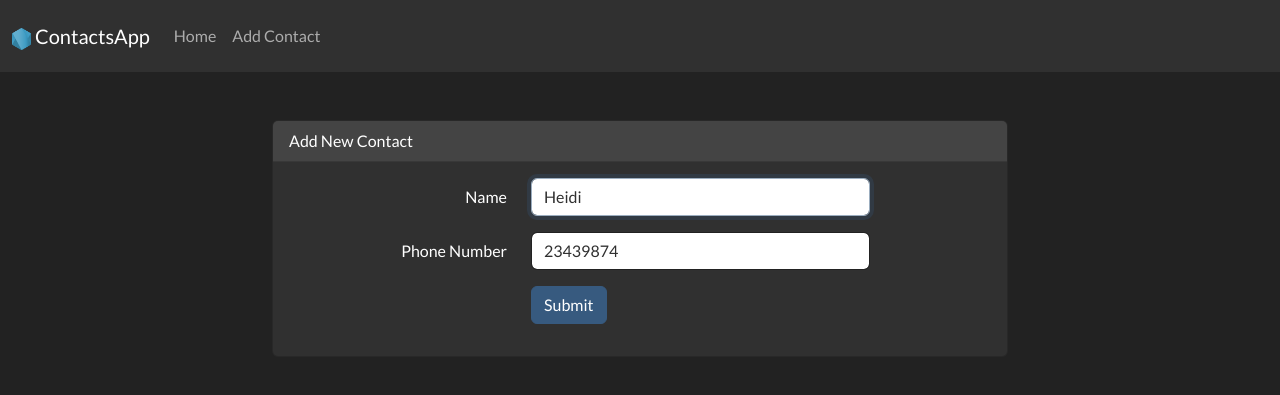
After one commit to GreenyHat/PHPDiwesLab, a PHP site: page /contacts-app/edit.php?id=1 in a window 1280 px wide. The commit adds this page. Shown: the top 395 px of the page. Run offline with PHP 8.4, Linux system fonts and the light colour scheme; data comes from the database, SQL or seed files in the repository; some libraries are stand-ins or nearby versions.

Commit message:
update-working

```diff
--- /dev/null
+++ b/edit.php
@@ -0,0 +1,124 @@
+<?php
+require "database.php";
+
+$id = $_GET["id"];
+$statement = $conn->prepare("SELECT * FROM contacts WHERE id = :id LIMIT 1");
+$statement->execute([":id" => $id]);
+
+if ($statement->rowCount() == 0) {
+  http_response_code(404);
+  echo ("HTTP 404 NOT FOUND");
+  return;
+}
+$contact = $statement->fetch(PDO::FETCH_ASSOC);
+
+$error = null;
+
+if ($_SERVER["REQUEST_METHOD"] == "POST") {
+  if (empty($_POST["name"]) || empty($_POST["phone_number"])) {
+    $error = "Please fill all the fields."; //poner en rojo
+  } else if (strlen(($_POST["phone_number"])) < 9) {
+    $error = "Please, enter a valid number.";
+  } else {
+    $name = $_POST["name"];
+    $phoneNumber = $_POST["phone_number"];
+
+    $statement = $conn->prepare("UPDATE contacts SET name = :name, phone_number= :phone_number WHERE id = :id");
+    $statement->execute([
+      ":id" => $id,
+      ":name" => $_POST["name"],
+      ":phone_number" => $_POST["phone_number"],
+
+    ]);
+
+    header("Location: index.php");
+  }
+}
+?>
+<!DOCTYPE html>
+<html lang="en">
+
+<head>
+  <meta charset="UTF-8">
+  <meta name="viewport" content="width=device-width, initial-scale=1.0">
+  <!-- Bootstrap -->
+  <link rel="stylesheet" href="https://cdnjs.cloudflare.com/ajax/libs/bootswatch/5.3.3/darkly/bootstrap.min.css" integrity="sha512-HDszXqSUU0om4Yj5dZOUNmtwXGWDa5ppESlX98yzbBS+z+3HQ8a/7kcdI1dv+jKq+1V5b01eYurE7+yFjw6Rdg==" crossorigin="anonymous" referrerpolicy="no-referrer" />
+
+  <script defer src="https://cdn.jsdelivr.net/npm/bootstrap@5.3.2/dist/js/bootstrap.bundle.min.js" integrity="sha384-C6RzsynM9kWDrMNeT87bh95OGNyZPhcTNXj1NW7RuBCsyN/o0jlpcV8Qyq46cDfL" crossorigin="anonymous"></script>
+  <!--El defer que se pone en el script es un atributo de la etiqueta para que cargue antes de que cargue la pagina, en este caso-->
+
+  <!-- Static Content -->
+  <link rel="stylesheet" href="./static/css/index.css" />
+
+  <title>Contacts App</title>
+</head>
+
+<body>
+  <nav class="navbar navbar-expand-lg navbar-dark bg-dark">
+    <div class="container-fluid">
+      <a class="navbar-brand font-weight-bold" href="#">
+        <img class="mr-2" src="./static/img/logo.png" />
+        ContactsApp
+      </a>
+      <button class="navbar-toggler" type="button" data-bs-toggle="collapse" data-bs-target="#navbarNav" aria-controls="navbarNav" aria-expanded="false" aria-label="Toggle navigation">
+        <span class="navbar-toggler-icon"></span>
+      </button>
+      <div class="collapse navbar-collapse" id="navbarNav">
+        <ul class="navbar-nav">
+          <li class="nav-item">
+            <a class="nav-link" href="./index.php">Home</a>
+          </li>
+          <li class="nav-item">
+            <a class="nav-link" href="/contacts-app/add.php">Add Contact</a>
+          </li>
+        </ul>
+      </div>
+    </div>
+  </nav>
+
+  <main>
+    <div class="container pt-5">
+      <div class="row justify-content-center">
+        <div class="col-md-8">
+          <div class="card">
+            <div class="card-header">Add New Contact</div>
+            <div class="card-body">
+              <!-- ||||||||||||||||||||||||||||||||||||||||||||||||||||||||||ANALIZA ESTA SINTXIS -->
+              <?php if ($error) : ?>
+                <p class="text-danger">
+                  <?= $error ?>
+                </p>
+              <?php endif ?>
+              <!-- ||||||||||||||||||||||||||||||||||||||||||||||||||||||||||||||||||||||||||||||| -->
+              <form method="POST" action="edit.php?id=<?= $contact["id"] ?>"> <!-- aqui no se puede usar un metodo distinto a post, para ello habria que usar JS -->
+                <div class="mb-3 row">
+                  <label for="name" class="col-md-4 col-form-label text-md-end">Name</label>
+
+                  <div class="col-md-6">
+                    <input value="<?= $contact["name"] ?>" id="name" type="text" class="form-control" name="name" required autocomplete="name" autofocus>
+                  </div>
+                </div>
+
+                <div class="mb-3 row">
+                  <label for="phone_number" class="col-md-4 col-form-label text-md-end">Phone Number</label>
+
+                  <div class="col-md-6">
+                    <input value="<?= $contact["phone_number"] ?>" id="phone_number" type="tel" class="form-control" name="phone_number" required autocomplete="phone_number" autofocus>
+                  </div>
+                </div>
+
+                <div class="mb-3 row">
+                  <div class="col-md-6 offset-md-4">
+                    <button type="submit" class="btn btn-primary">Submit</button>
+                  </div>
+                </div>
+              </form>
+            </div>
+          </div>
+        </div>
+      </div>
+    </div>
+  </main>
+</body>
+
+</html>
--- a/index.php
+++ b/index.php
@@ -61,8 +61,8 @@ $contacts = $conn->query("SELECT * FROM contacts");
               <div class="card-body">
                 <h3 class="card-title text-capitalize"><?= $contact["name"] ?></h3>
                 <p class="m-2"><?= $contact["phone_number"] ?></p>
-                <a href="#" class="btn btn-secondary mb-2">Edit Contact</a>
-                <a href="delete.php?id=<?=$contact["id"] ?>" class="btn btn-danger mb-2">Delete Contact</a>
+                <a href="edit.php?id=<?= $contact["id"] ?>" class="btn btn-secondary mb-2">Edit Contact</a>
+                <a href="delete.php?id=<?= $contact["id"] ?>" class="btn btn-danger mb-2">Delete Contact</a>
               </div>
             </div>
           </div>
```
